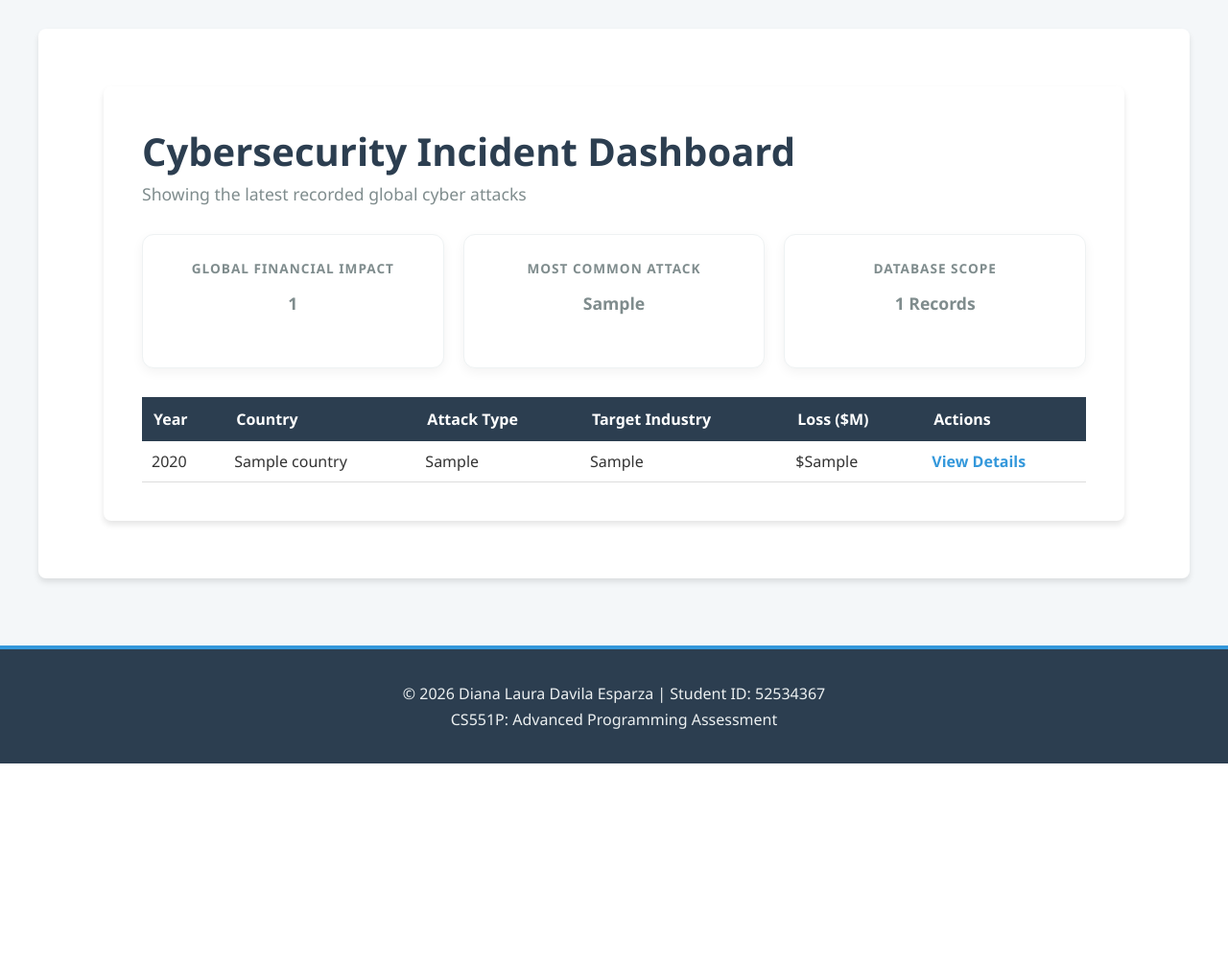
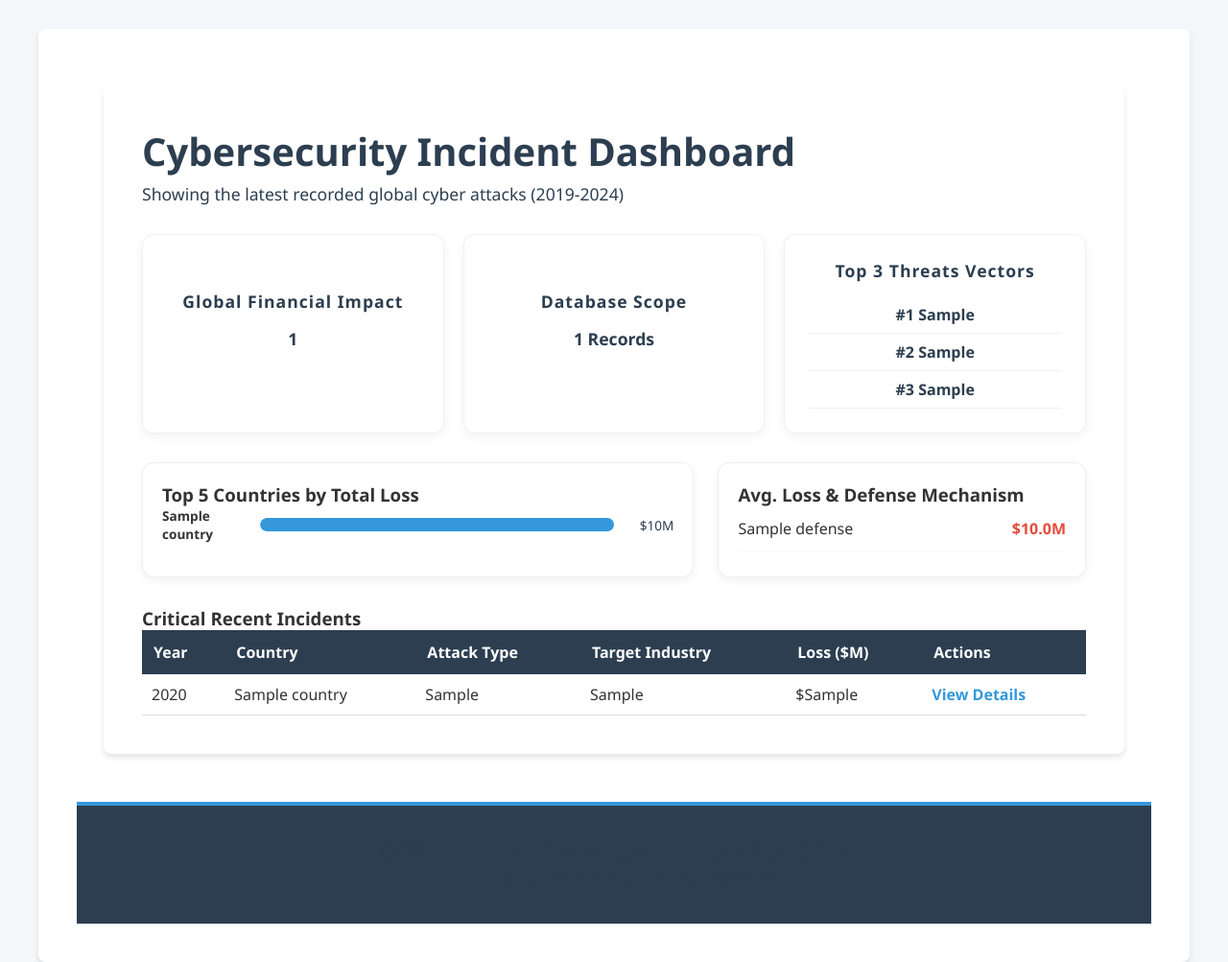
Before and after one commit to dianadavila198-svg/CS551P-Assessment-3-Full-stack-cybersecurity-incident-analytics-dashboard, a Flask app: template templates/index.html in a window 1280 px wide. Shown: the part 53-1056 px from the top of the page at 96% size. Before the commit the page ends 849 px from the top, so only its background shows below. Run offline with Flask 3, Linux system fonts and the light colour scheme; the template is opened without the code that fills it: most values are stand-ins (such as "Sample title", 1, 10 or a date in 2020).

Commit message:
Implement relational analytics logic for data key highligths & dashboard design

```diff
--- a/app.py
+++ b/app.py
@@ -1,3 +1,4 @@
+#---- SET UP ----
 import os
 import sqlite3
 import pandas as pd
@@ -20,44 +21,88 @@ def get_db_connection():
 #Initialize app
 app = Flask(__name__)
 
+
+#----HOME PAGE LOGIC (lIST VIEW)----
+
 #App routing for mapping the URLS to a specific function that will handle the logic for that URL.
 # In our application, the URL ('/') means the home page
 @app.route('/')
-
-#HOME PAGE LOGIC (lIST VIEW)
 def index():
-    #Stablish connection with data base function helper.
+    #Stablish connection with data base with function helper.
     conn = get_db_connection()
-    #Execute the query to select all data from 'incidents' table
+    # (DESC LIMIT 10) Select the top 10 incidents sorted by Year and Financial loss
+    sql_top_10= "SELECT * FROM incidents ORDER BY Year DESC, [Financial_Loss_inMillion$] DESC LIMIT 10"
     #Grabs all matching records and stores them in the 'rows' variable
     #Run 'execute' directly so SQLite creates internally a temporary cursor
-    rows = conn.execute("SELECT * from incidents").fetchall()
-    #Terminates the connection
+    rows = conn.execute(sql_top_10).fetchall()
+    #Close connection after finding rows
     conn.close()
 
-    #----GLOBAL DATA ANALYSIS ----
+    #----DATA ANALYSIS ----
+    #Load the incidents table into a DataFrame for data analysis with pandas lirary
     #Read Data Base path into a data frame (df) so its readable with pandas library (as 2 dimensional data structure)
-    df = pd.read_sql_query("SELECT * FROM incidents", sqlite3.connect(db_path))
-    #Calculate total financial loss
-    total_loss_raw = df['Financial_Loss_inMillion$'].sum()
+    analysis_global = sqlite3.connect(db_path)
+    df_incidents = pd.read_sql_query("SELECT * FROM incidents", analysis_global)
+
+    #Load attach_types table to link it with incidents table
+    try:
+        df_attacks = pd.read_sql_query("SELECT * FROM  attack_types", analysis_global)
+    except:
+        #work around, to load from CSV in case the table is not in the database yet
+        df_attacks = pd.read_csv('attack_types.csv')
+
+    #---TABLE JOINNIN---
+    #Join incidents with attack_types using incident ID colum (primary key)
+    #left_on=,right_on= specifies in what level to do the merging on the DataFrame to the left-right.
+    df_merged = df_incidents.merge(df_attacks, left_on='Attack_typeID', right_on='Type_ID')
+
+    #Calculate average loss for each defense mechanism
+    #convert it into a dicionary for HTML template readiness
+    #.mean() to calculate the average loss for each defense type
+    #.sort_values() organize the results, showing from the lowest average loss to the highest
+    #.to_dict() for easier readiness for HTML templates in python dictionary
+    defense_stats = df_merged.groupby('Defense_Mechanism_Used')['Financial_Loss_inMillion$'].mean().sort_values().to_dict()
+
+    #Get top 5 countries with the highest total financial loss
+    #.sort_values() organize the results, showing from the lowest average loss to the highest
+    #.to_dict() for easier readiness for HTML templates in python dictionary
+    country_stats = df_incidents.groupby('Country')['Financial_Loss_inMillion$'].sum().sort_values().to_dict()
+
+
+    #---DASHBOARD VISUALIZATION---
+    #Summarize total financial loss
+    total_loss_raw = df_incidents['Financial_Loss_inMillion$'].sum()
+    #Format the number as billions or millions for easier user readiness
     if total_loss_raw >= 1000:
         total_loss = f"${round(total_loss_raw/1000,2)} USD Billions"
     else:
         total_loss = f"${round(total_loss_raw,2)} USD Millions"
 
-    #Identify the threat (attack_type) more frecuent
-    #df['Attack_Type'] python grab the big table (df) and grab only the column "Attack_Type"
-    primary_threat = df['Attack_Type'].mode()[0]
+    #Find the top 3 most common type of attacks
+    #.head(3) to keep only the top 3 values
+    #tolist() to convert it into a list for easier readiness
+    top_3 = df_incidents['Attack_Type'].value_counts().head(3).index.tolist()
 
-    #Count total records
-    total_incidents = len(df)
+    #['Attack_Type'] python grab the incidents table and grab only the column "Attack_Type"
+    #Add else "N/A" for error handling
+    primary_threat = top_3[0] if len(top_3) > 0 else "N/A"
+    secondary_threat = top_3[1] if len(top_3) > 1 else "N/A"
+    third_threat = top_3[2] if len(top_3) > 2 else "N/A"
 
-    #Passes the data to 'index.html'
+    #Count total number of rows in the dataset
+    total_incidents = len(df_incidents)
+
+    #---RENDER TEMPLATE ---
+    #Send all variables to 'index.html'
     return render_template('index.html',
                            rows=rows,
                            total_loss=total_loss,
                            primary_threat = primary_threat,
-                           total_incidents = total_incidents)
+                           secondary_threat = secondary_threat,
+                           third_threat = third_threat,
+                           total_incidents = total_incidents,
+                           defense_stats = defense_stats,
+                           country_stats = country_stats)
 
 #MAIN TEMPLATE LAYOUT (index & detail to plug into)
 #<int:incident_id define ID as int variable, called 'incident_id'
--- a/static/css/style.css
+++ b/static/css/style.css
@@ -45,7 +45,7 @@ centers content and prevents it from stretching on monitors--- */
 
 .container p {
     font-size: 1.1rem;       /* Makes the subtitle bigger */
-    color: #7f8c8d;          /* A lighter grey for the subtitle */
+    color: #2c3e50;
     margin-bottom: 30px;     /* separate text from the table */
 }
 
@@ -123,7 +123,7 @@ a:hover {
 }
 
 /* --- NAVIGATION BAR ---
-Acts as the housing for your Home link at the top of the page */
+Acts as the housing for the Home link at the top of the page */
 .navbar {
     background-color: #2c3e50; /* Dark blue background for the top bar */
     padding: 10px 20px;        /* Space inside the bar */
@@ -135,7 +135,7 @@ Acts as the housing for your Home link at the top of the page */
     display: inline-block;
     font-size: 1.5rem;         /* Makes it big and title-like */
     font-weight: 800;          /* Bold brand look */
-    color: #ffffff !important; /* Forces it to be white so it pops on dark blue */
+    color: #ffffff !important; /* Forces it to be white for better visualization */
     text-decoration: none;     /* Removes the blue link underline */
     letter-spacing: 1px;
 }
@@ -159,10 +159,15 @@ Acts as the housing for your Home link at the top of the page */
     background: #ffffff;      /* Clean white background */
     padding: 25px;
     border-radius: 12px;     /* roun corners */
+    display: flex;             /* Makes the card a flex container */
+    flex-direction: column;    /* Stacks content vertically */
+    align-items: center;       /* Centers items horizontally */
+    justify-content: center;   /* Centers items vertically */
     text-align: center;
     border: 1px solid #eef2f3;
     box-shadow: 0 4px 12px rgba(0, 0, 0, 0.05);
     transition: transform 0.3s ease;
+
 }
 
 .stat-card:hover {
@@ -172,9 +177,8 @@ Acts as the housing for your Home link at the top of the page */
 
 /*For titles */
 .stat-card h3 {
-    font-size: 0.85rem;
-    color: #7f8c8d;
-    text-transform: uppercase;
+    font-size: 1.1rem;
+    color: #2c3e50;
     letter-spacing: 1px;
     margin-bottom: 15px;
 }
@@ -182,6 +186,93 @@ Acts as the housing for your Home link at the top of the page */
 /* 5. The Large Numbers (The Data) */
 .stat-value {
     font-size: 1.8rem;
-    font-weight: 800;        /* Thick, bold numbers like a real dashboard */
-    color: #2c3e50;          /* Matches your site's dark blue theme */
+    font-weight: 800;        /* Bold numbers */
+    color: #2c3e50;          /* Deep Navy/Grey color */
 }
+
+/* --- ANALYSIS GRID & BAR CHARTS ---
+handle the deep analysis visuals below the stats cards */
+
+.analysis-grid {
+    display: grid;
+    grid-template-columns: 1.5fr 1fr; /* 60% chart, 40% list */
+    gap: 25px;
+    margin: 30px 0;
+}
+
+.grid-item {
+    background: white;
+    padding: 20px;
+    border-radius: 12px;
+    box-shadow: 0 4px 10px rgba(0,0,0,0.05);
+    border: 1px solid #eee;
+}
+
+/* Custom CSS Bar Chart */
+.chart-line {
+    display: flex;
+    align-items: center;
+    margin-bottom: 15px;
+}
+
+.chart-label {
+    width: 90px;
+    font-size: 0.85rem;
+    font-weight: bold;
+}
+
+.bar-track {
+    flex-grow: 1;
+    background: #f1f1f1;
+    height: 14px;
+    border-radius: 7px;
+    margin: 0 12px;
+    overflow: hidden; /* Keeps the fill inside the rounded corners */
+}
+
+.bar-fill {
+    height: 100%;
+    background: #3498db;
+    border-radius: 7px;
+}
+
+.chart-val {
+    font-size: 0.85rem;
+    color: #2c3e50;
+    min-width: 50px;
+    text-align: right;
+}
+
+/* Analysis List (Defense Efficiency) */
+.analysis-list {
+    list-style: none;
+    padding: 0;
+}
+
+.analysis-list li {
+    display: flex;
+    justify-content: space-between;
+    padding: 12px 0;
+    border-bottom: 1px solid #f9f9f9;
+}
+
+.tag-loss {
+    font-weight: 800;
+    color: #e74c3c; /* Red for financial impact */
+}
+
+/* Top 3 List in the Stats Cards */
+.threat-list {
+    list-style: none;
+    padding: 0;
+    margin: 0;
+    width: 100%; /*full width for centering */
+    text-align: center;
+}
+
+.threat-list li {
+    padding: 8px 0;
+    border-bottom: 1px solid #f0f0f0;
+    color: #2c3e50;
+    font-weight: 800;
+}
--- a/templates/index.html
+++ b/templates/index.html
@@ -10,7 +10,7 @@
 
 <div  class = "container">
     <h1>Cybersecurity Incident Dashboard</h1>
-    <p>Showing the latest recorded global cyber attacks</p>
+    <p>Showing the latest recorded global cyber attacks (2019-2024)</p>
 
     <!--Data analysis visualization-->
     <!-- (stats-container) put information in a row -->
@@ -21,18 +21,50 @@
             <!-- (stat-value) Highlight numbers  -->
             <p class = "stat-value">{{ total_loss }}</p>
         </div>
-        <div class="stat-card">
-            <h3> Most Common Attack</h3>
-            <p class="stat-value"> {{ primary_threat }}</p>
-        </div>
+
         <div class="stat-card">
             <h3> Database Scope</h3>
             <p class="stat-value">{{ total_incidents }} Records</p>
         </div>
+
+        <div class="stat-card">
+            <h3>Top 3 Threats Vectors</h3>
+            <ul class="threat-list">
+                <li><strong>#1</strong> {{ primary_threat }}</li>
+                <li><strong>#2</strong> {{ secondary_threat }}</li>
+                <li><strong>#3</strong> {{ third_threat }}</li>
+            </ul>
+        </div>
+    </div>
+    <div class="analysis-grid">
+        <div class="grid-item">
+            <h3>Top 5 Countries by Total Loss</h3>
+            <div class="bar-chart">
+                {% for country, loss in country_stats.items() %}
+                <div class="chart-line">
+                    <span class="chart-label">{{ country }}</span>
+                    <div class="bar-track">
+                        <div class="bar-fill" style="width: {{ (loss / 500) * 100 }}%;"></div>
+                    </div>
+                    <span class="chart-val">${{ "%.0f"|format(loss) }}M</span>
+                </div>
+                {% endfor %}
+            </div>
+        </div>
+        <div class="grid-item">
+            <h3>Avg. Loss & Defense Mechanism</h3>
+            <ul class="analysis-list">
+                {% for defense, avg in defense_stats.items() %}
+                <li>{{ defense }} <span class="tag-loss">${{ "%.1f"|format(avg) }}M</span></li>
+                {% endfor %}
+            </ul>
+        </div>
     </div>
 
+    <div class="table-section">
+        <h3>Critical Recent Incidents</h3>
+        <!--Columns titles -->
         <table>
-        <!--Columns titles -->
             <thead>
                 <tr>
                     <th>Year</th>
@@ -62,6 +94,7 @@
                           <a href="/incident/{{ row['Incident_ID'] }}">View Details</a>
                         </td>
                     </tr>
+
                        <!--NINJA DELIMETERS-->
                        <!--Loop closure (flow control). Ensuring modular integrity of the templates) -->
                        {%  endfor %}
```
Lines whose indentation alone changed are shown as unchanged.
